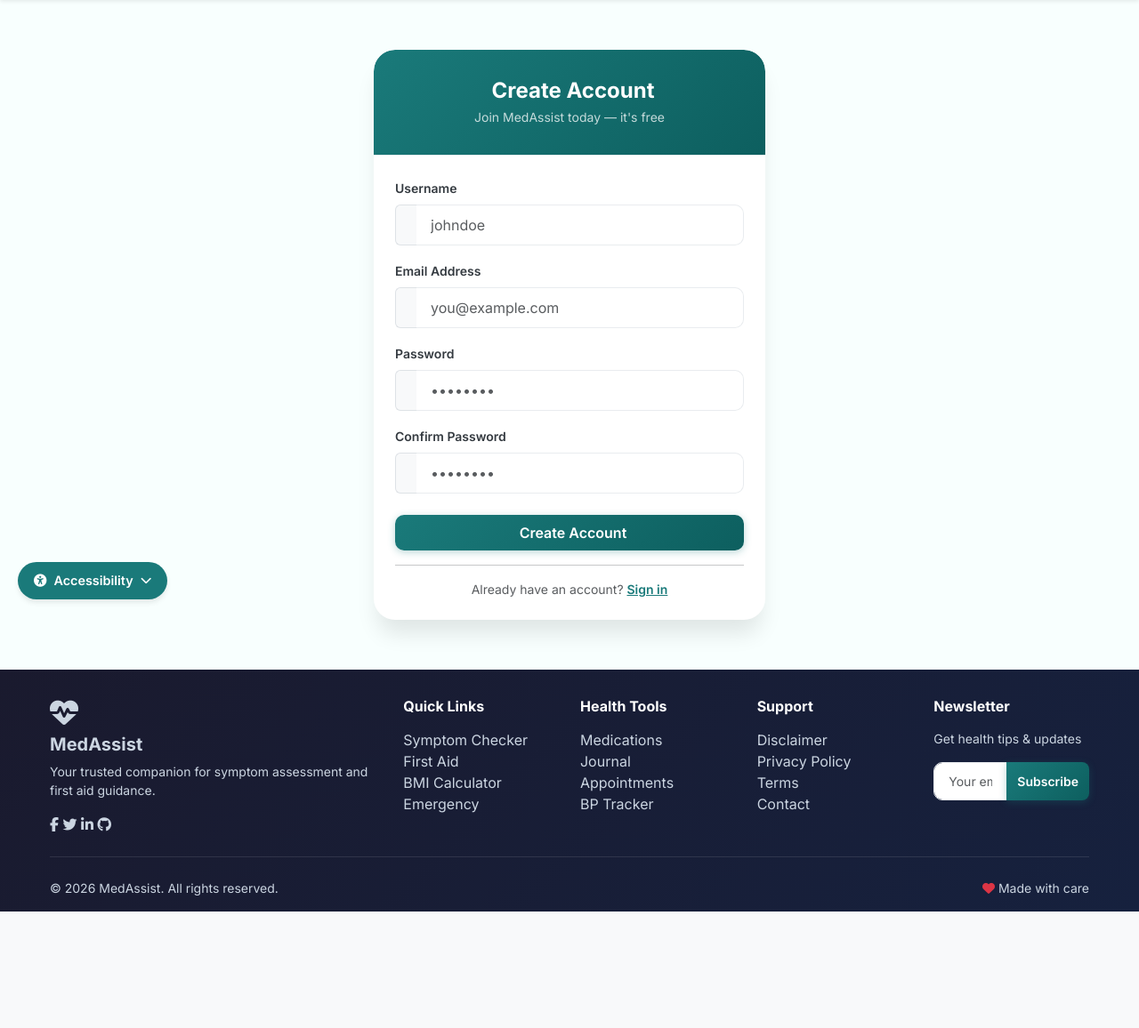
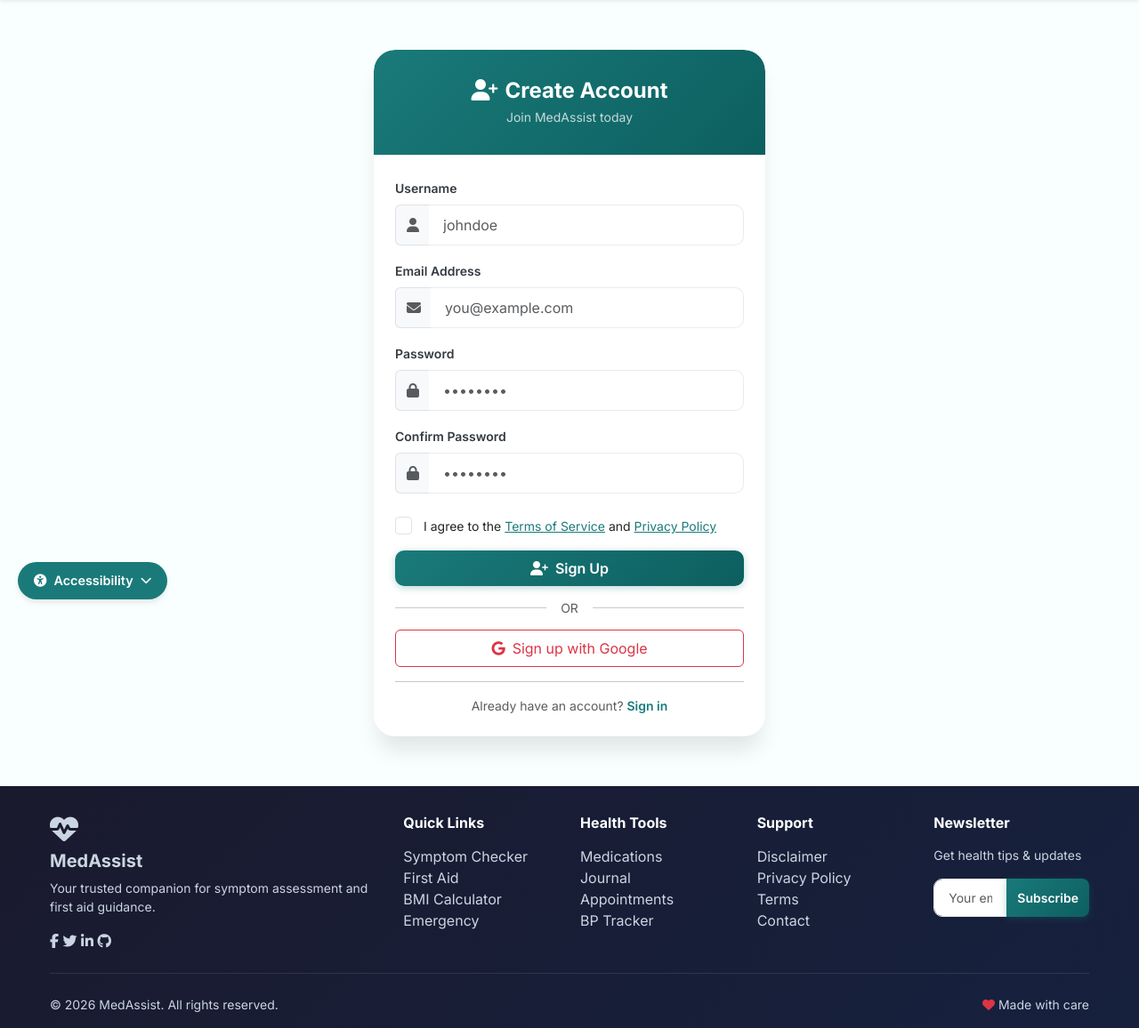
Before and after one commit to winstone-1/med-assist, a Flask app: page /register in a window 1280 px wide. Shown: the part 106-1262 px from the top of the page at 89% size. Before the commit the page ends 1131 px from the top, so only its background shows below. Run offline with Flask 3, Linux system fonts and the light colour scheme; parts of the project's set-up code (start-up, migrations or seed data) failed here and were passed over.

Commit message:
feat: update Dockerfile for pip upgrade and improve register page with Font Awesome icons and Google Sign-In functionality

```diff
--- a/templates/register.html
+++ b/templates/register.html
@@ -5,9 +5,9 @@
 <div class="auth-card card shadow">
   <div class="card-header text-center text-white">
     <h4 class="mb-0 fw-bold">
-      <i class="bi bi-person-plus me-2"></i>Create Account
+      <i class="fa-solid fa-user-plus me-2"></i>Create Account
     </h4>
-    <p class="mb-0 small opacity-75 mt-1">Join MedAssist today — it's free</p>
+    <p class="mb-0 small opacity-75 mt-1">Join MedAssist today</p>
   </div>
   <div class="card-body p-4">
     <form method="POST">
@@ -15,7 +15,7 @@
         <label class="form-label fw-semibold small">Username</label>
         <div class="input-group">
           <span class="input-group-text bg-light border-end-0">
-            <i class="bi bi-person text-muted"></i>
+            <i class="fa-solid fa-user text-muted"></i>
           </span>
           <input type="text" name="username" class="form-control border-start-0"
                  placeholder="johndoe" required>
@@ -25,7 +25,7 @@
         <label class="form-label fw-semibold small">Email Address</label>
         <div class="input-group">
           <span class="input-group-text bg-light border-end-0">
-            <i class="bi bi-envelope text-muted"></i>
+            <i class="fa-solid fa-envelope text-muted"></i>
           </span>
           <input type="email" name="email" class="form-control border-start-0"
                  placeholder="you@example.com" required>
@@ -35,7 +35,7 @@
         <label class="form-label fw-semibold small">Password</label>
         <div class="input-group">
           <span class="input-group-text bg-light border-end-0">
-            <i class="bi bi-lock text-muted"></i>
+            <i class="fa-solid fa-lock text-muted"></i>
           </span>
           <input type="password" name="password" class="form-control border-start-0"
                  placeholder="••••••••" required>
@@ -45,23 +45,78 @@
         <label class="form-label fw-semibold small">Confirm Password</label>
         <div class="input-group">
           <span class="input-group-text bg-light border-end-0">
-            <i class="bi bi-lock-fill text-muted"></i>
+            <i class="fa-solid fa-lock text-muted"></i>
           </span>
-          <input type="password" name="confirm_password"
-                 class="form-control border-start-0"
+          <input type="password" name="confirm_password" class="form-control border-start-0"
                  placeholder="••••••••" required>
         </div>
       </div>
+      <div class="mb-3 form-check">
+        <input type="checkbox" class="form-check-input" id="termsCheck" required>
+        <label class="form-check-label small" for="termsCheck">
+          I agree to the <a href="#" class="text-teal">Terms of Service</a> and
+          <a href="#" class="text-teal">Privacy Policy</a>
+        </label>
+      </div>
       <button type="submit" class="btn btn-teal w-100 py-2 fw-semibold">
-        <i class="bi bi-person-plus me-2"></i>Create Account
+        <i class="fa-solid fa-user-plus me-2"></i>Sign Up
       </button>
     </form>
+
+    <div class="position-relative my-4">
+      <hr>
+      <span class="position-absolute top-50 start-50 translate-middle bg-white px-3 text-muted small">OR</span>
+    </div>
+
+    <button onclick="signInWithGoogle()" class="btn btn-outline-danger w-100 py-2">
+      <i class="fa-brands fa-google me-2"></i>Sign up with Google
+    </button>
+
     <hr class="my-3">
     <p class="text-center text-muted small mb-0">
       Already have an account?
-      <a href="{{ url_for('login') }}" class="text-teal fw-semibold">Sign in</a>
+      <a href="{{ url_for('login') }}" class="text-teal fw-semibold text-decoration-none">Sign in</a>
     </p>
   </div>
 </div>
 
+<!-- Firebase Google Sign-In Script -->
+<script type="text/javascript">
+  window.signInWithGoogle = function() {
+    if (typeof firebase === 'undefined') {
+      console.error('Firebase not loaded');
+      alert('Google Sign-In is coming soon! Please use email registration for demo.');
+      return;
+    }
+
+    const provider = new firebase.auth.GoogleAuthProvider();
+    firebase.auth().signInWithPopup(provider)
+      .then((result) => {
+        // Send to backend to create/login user
+        fetch('/google-login', {
+          method: 'POST',
+          headers: { 'Content-Type': 'application/json' },
+          body: JSON.stringify({
+            email: result.user.email,
+            name: result.user.displayName,
+            google_id: result.user.uid,
+            photo_url: result.user.photoURL || ''
+          })
+        })
+        .then(response => response.json())
+        .then(data => {
+          if (data.success) {
+            window.location.href = '/';
+          } else {
+            alert('Registration failed. Please try again.');
+          }
+        });
+      })
+      .catch((error) => {
+        console.error('Google Sign-In Error:', error);
+        alert('Google Sign-In failed: ' + error.message);
+      });
+  };
+</script>
+
 {% endblock %}
```
Also changed, not shown: 2 other files.
